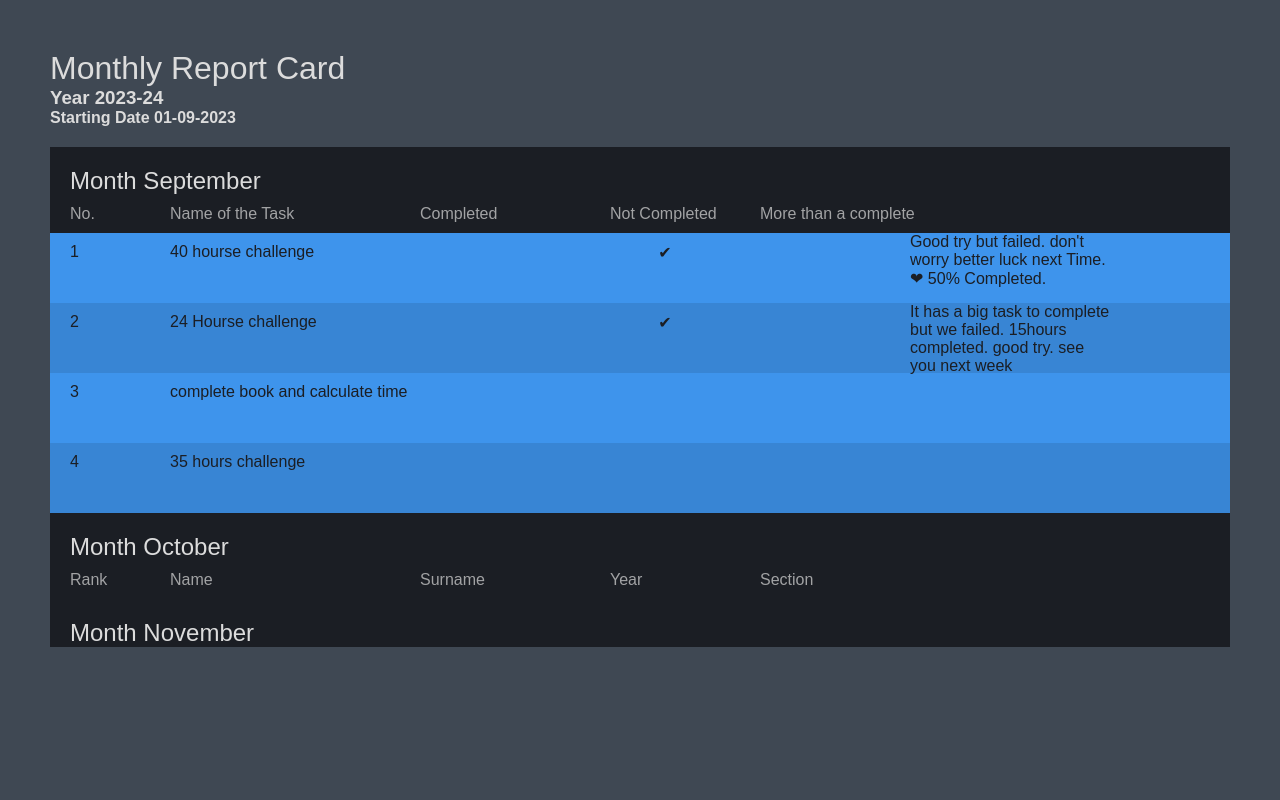
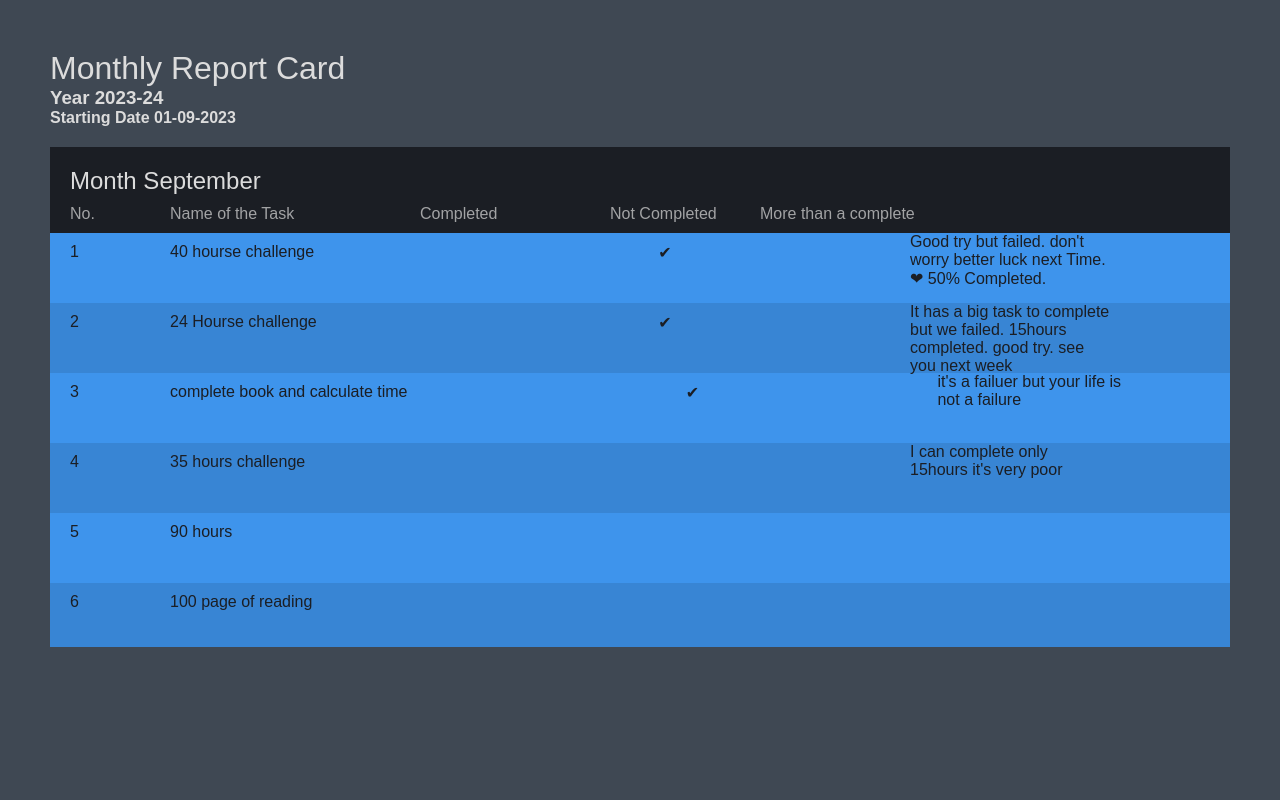
Before and after one commit to Gokulakrishnan2005/Report_Card, a plain HTML site: page index.html in a window 1280 px wide. Drawn offline with Linux system fonts and the light colour scheme; a web font is replaced by a local one.

Commit message:
Update index.html

```diff
--- a/index.html
+++ b/index.html
@@ -44,9 +44,9 @@
             <div class="st_column _rank">3</div>
             <div class="st_column _name">complete book and calculate time</div>
             <div class="st_column _surname"></div>
-            <div class="st_column _year"></div>
+            <div class="st_column _year"><center>&#10004</center></div>
             <div class="st_column _section"></div>
-            <div class="box1"></div>
+            <div class="box1"> it's a failuer but your life is not a failure</div>
           </div>
            <div class="st_row">
             <div class="st_column _rank">4</div>
@@ -54,23 +54,25 @@
             <div class="st_column _surname"></div>
             <div class="st_column _year"></div>
             <div class="st_column _section"></div>
+            <div class="box1">I can complete only 15hours it's very poor </div>
+          </div>
+          <div class="st_row">
+            <div class="st_column _rank">5</div>
+            <div class="st_column _name">90 hours</div>
+            <div class="st_column _surname"></div>
+            <div class="st_column _year"></div>
+            <div class="st_column _section"></div>
+            <div class="box1"></div>
+          </div>
+          <div class="st_row">
+            <div class="st_column _rank">6</div>
+            <div class="st_column _name">100 page of reading</div>
+            <div class="st_column _surname"></div>
+            <div class="st_column _year"></div>
+            <div class="st_column _section"></div>
             <div class="box1"></div>
           </div>
           <!-- <div class="st_row">
-            <div class="st_column _rank">0</div>
-            <div class="st_column _name">Lena</div>
-            <div class="st_column _surname">Eifel</div>
-            <div class="st_column _year">1996</div>
-            <div class="st_column _section">Germany</div>
-          </div>
-          <div class="st_row">
-            <div class="st_column _rank">0</div>
-            <div class="st_column _name">Jonas</div>
-            <div class="st_column _surname">Nacht</div>
-            <div class="st_column _year">1968</div>
-            <div class="st_column _section">Swiss</div>
-          </div>
-          <div class="st_row">
             <div class="st_column _rank">0</div>
             <div class="st_column _name">Vanessa</div>
             <div class="st_column _surname">Schneider</div>
```
